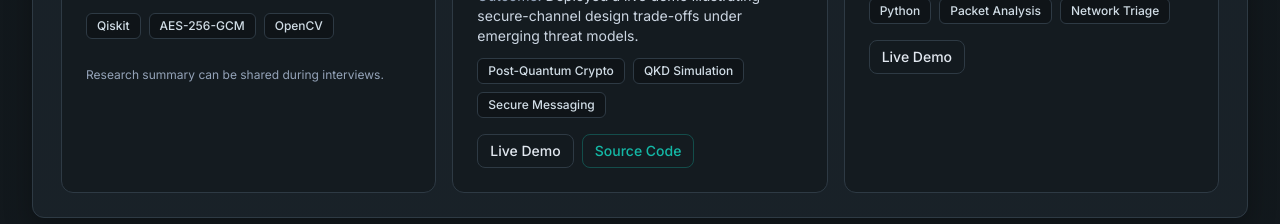
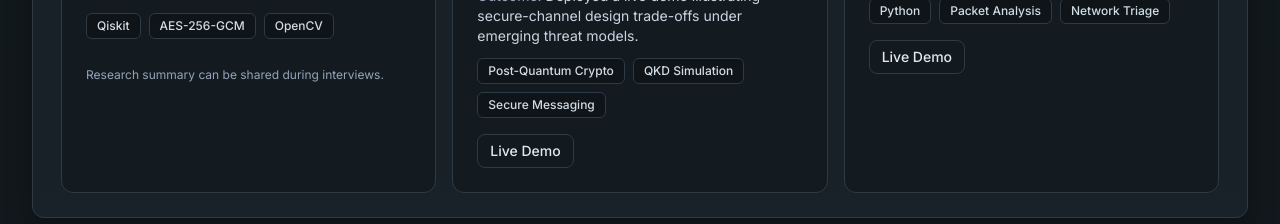
Before and after one commit to Govind-v-kartha/Website, a React (Vite) app: page / in a window 1280 px wide. Shown: the part 4120-4344 px from the top of the page. Built offline with nearby package versions, Linux system fonts and the light colour scheme; the HTML template or start-up script is replaced by a standard one.

Commit message:
chore(projects): hide source code link for QuantMail (demo only)

```diff
--- a/src/panels/ProjectsPanel.tsx
+++ b/src/panels/ProjectsPanel.tsx
@@ -67,7 +67,6 @@ const PROJECTS: ProjectItem[] = [
     problem: 'Wanted to study resilience of email-style messaging against future cryptographic shifts.',
     approach: 'Built a working prototype that combines post-quantum concepts with simulated Quantum Key Distribution to secure message exchange.',
     outcome: 'Deployed a live demo illustrating secure-channel design trade-offs under emerging threat models.',
-    githubUrl: 'https://github.com/Govind-v-kartha/Qmail',
     liveUrl: 'https://quantmail.vercel.app/',
     icon: Lock,
   },
```
